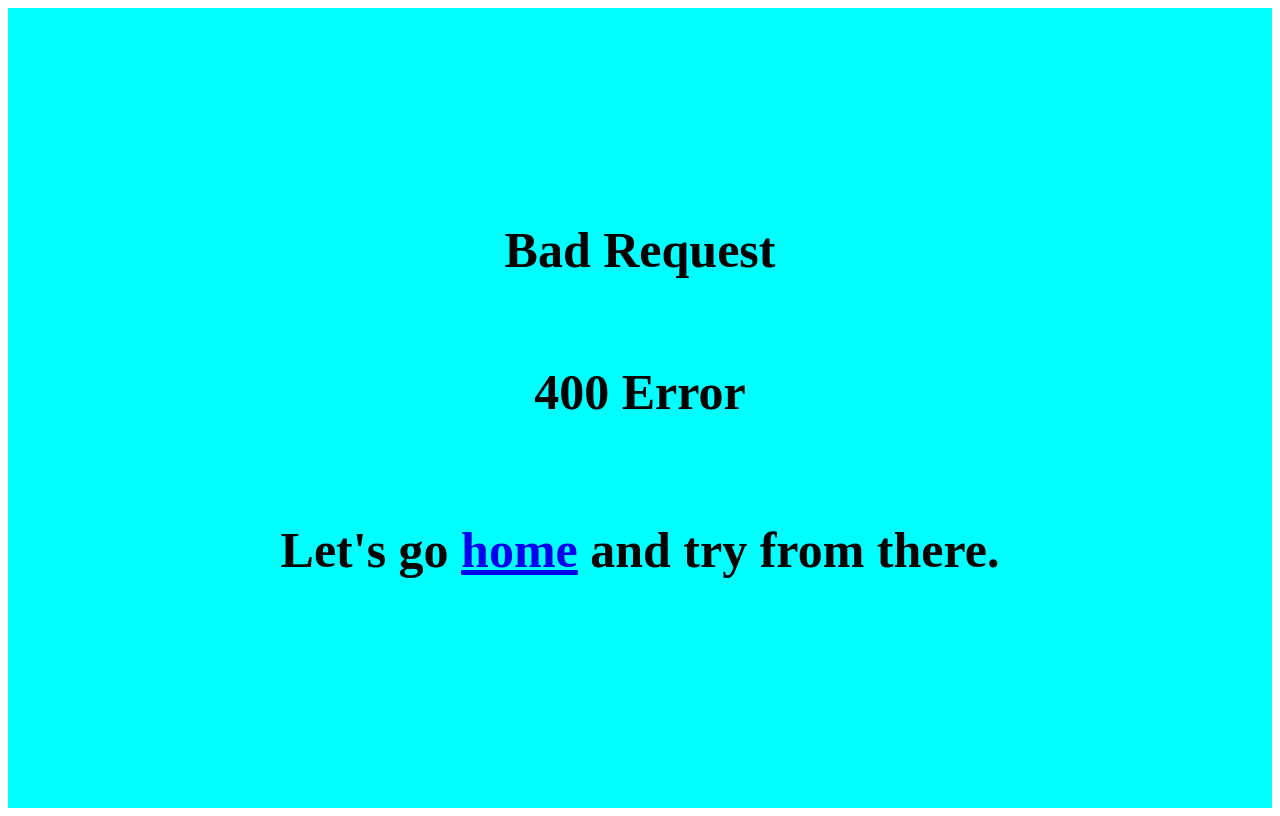
After one commit to mertbilgic/bcommerce, a Django app: template templates/400.html in a window 1280 px wide. The commit adds this page. Run offline with Django 3.2, Linux system fonts and the light colour scheme; the template is opened without the code that fills it, so the values that code supplies are empty.

Commit message:
Created error pages

```diff
--- a/assets/css/style.css
+++ b/assets/css/style.css
@@ -20,3 +20,15 @@ nav .navbar-nav li a{
     display: inline-block;
   }
 }
+.errorContainer{
+    display: flex;
+    align-items: center;
+    justify-content: center;
+    height: 100vh;
+    flex-direction: column;
+    background-color: aqua;
+}
+.errorContainer h1,p{
+    font-weight: bolder;
+    font-size: 50px;
+}
--- a/bcommerce/settings.py
+++ b/bcommerce/settings.py
@@ -26,7 +26,7 @@ SECRET_KEY = 'f74@958n#(wat_y%fqjl3s)=uz6(t075i2a833n4!u&+m58t@#'
 # SECURITY WARNING: don't run with debug turned on in production!
 DEBUG = True
 
-ALLOWED_HOSTS = []
+ALLOWED_HOSTS = ['localhost', '127.0.0.1']
 
 
 # Application definition
--- /dev/null
+++ b/templates/400.html
@@ -0,0 +1,8 @@
+{% extends 'base_error.html' %}
+{%block title%}400{% endblock %}
+{% block content %}
+
+<h1>Bad Request</h1>
+<p>400 Error</p>
+
+{% endblock %}
--- /dev/null
+++ b/templates/base_error.html
@@ -0,0 +1,17 @@
+{% load static%}
+<!DOCTYPE html>
+<html lang="en">
+<head>
+    <meta charset="UTF-8">
+    <meta name="viewport" content="width=device-width, initial-scale=1.0">
+    <title>{% block title %}{% endblock %}</title>
+    <link rel="stylesheet" href="{% static 'css/style.css' %}">
+</head>
+<body>
+    <div class="errorContainer">
+        {% block content %}
+        {% endblock %}
+        <p>Let's go <a href="/">home</a> and try from there.</p></div>
+    </div>
+</body>
+</html>
```
Also changed, not shown: templates/403.html (added, +8 -0 lines), templates/404.html (added, +8 -0 lines), templates/500.html (added, +8 -0 lines).
